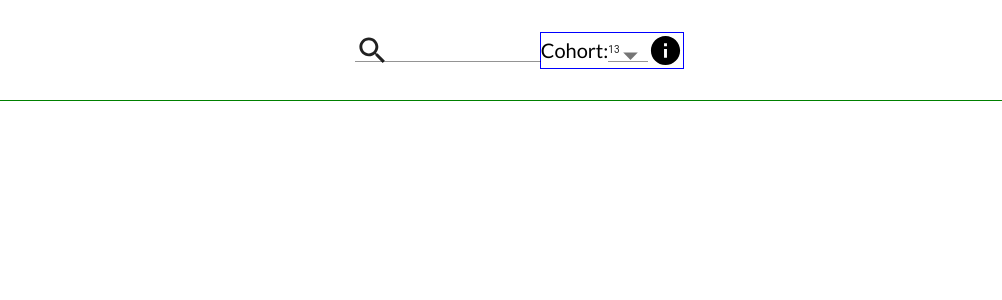
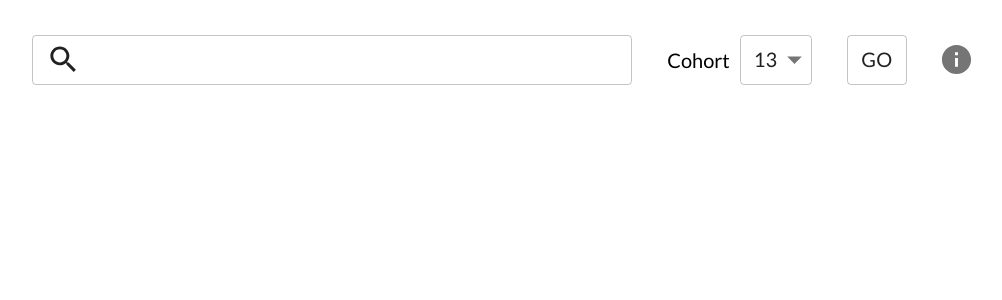
Before and after one commit to colebillys19/whiskly, a React (Create React App) app: page / in a window 1280 px wide. Shown: the top 300 px of the page, without its empty margins (121-1123 px from the left). Built offline with nearby package versions, Linux system fonts and the light colour scheme.

Commit message:
adjust dropdown styling

```diff
--- a/src/components/SearchForm/index.js
+++ b/src/components/SearchForm/index.js
@@ -1,17 +1,21 @@
 import React from 'react';
+import IconButton from '@material-ui/core/IconButton';
 import InfoIcon from '@material-ui/icons/Info';
 
-import { StyledForm, SubForm } from './styledComponents';
+import { StyledButton, StyledForm, StyleWrapper } from './styledComponents';
 import CohortSelect from './sub-components/CohortSelect';
 import SearchField from './sub-components/SearchField';
 
 const SearchForm = () => (
   <StyledForm>
     <SearchField />
-    <SubForm>
+    <StyleWrapper>
       <CohortSelect />
-      <InfoIcon />
-    </SubForm>
+      <StyledButton variant="outlined">GO</StyledButton>
+      <IconButton>
+        <InfoIcon />
+      </IconButton>
+    </StyleWrapper>
   </StyledForm>
 );
 
--- a/src/components/SearchForm/styledComponents.js
+++ b/src/components/SearchForm/styledComponents.js
@@ -1,19 +1,71 @@
 import styled from 'styled-components';
+import Button from '@material-ui/core/Button';
+import MenuItem from '@material-ui/core/MenuItem';
+import Select from '@material-ui/core/Select';
+import TextField from '@material-ui/core/TextField';
 
 export const StyledForm = styled.form`
+  align-items: center;
   display: flex;
+  flex-wrap: wrap;
   justify-content: center;
-  align-items: center;
-  outline: 0.1rem solid green;
-  min-height: 10rem;
+  margin: 3rem auto;
+  max-width: 100rem
 `;
 
-export const SubForm = styled.div`
-  display: flex;
-  align-items: center;
-  outline: 0.1rem solid blue;
+export const StyledLabel = styled.label``;
+
+export const StyledMenuItem = styled(MenuItem)`
+  font-family: 'Lato', sans-serif;
+  font-size: 2rem;
 `;
 
-export const StyledLabel = styled.label`
+export const StyleWrapper = styled.div`
+  align-items: center;
+  display: flex;
+  justify-content: space-between;
+  padding: 0 2rem 0 3.5rem;
+  @media (max-width: 973px) {
+    margin-top: 1.5rem;
+  }
+`;
 
+export const StyledButton = styled(Button)`
+  height: 5rem;
+  margin: 0 2rem 0 3.5rem;
+  min-width: 0;
+  padding: 0;
+  width: 6rem;
 `;
+
+export const StyledTextField = styled(TextField)`
+  min-width: 60rem;
+  & .MuiInputBase-root { height: 5rem; }
+  & .MuiInputBase-input {
+    font-family: 'Lato', sans-serif;
+    font-size: 2rem;
+  }
+`;
+
+export const CohortSelectWrapper = styled.div`
+  align-items: center;
+  display: flex;
+  & .MuiSelect-icon {
+    top: 0.7rem;
+    right: 0;
+  }
+`;
+
+export const StyledSelect = styled(Select)`
+  font-family: 'Lato', sans-serif;
+  font-size: 2rem;
+  height: 5rem;
+  width: 7.2rem;
+  margin-left: 1rem;
+  & .MuiSelect-root {
+    height: 5rem;
+    padding-bottom: 0;
+    padding-top: 0;
+    line-height: 4.9rem;
+  }
+`;
--- a/src/components/SearchForm/sub-components/CohortSelect.js
+++ b/src/components/SearchForm/sub-components/CohortSelect.js
@@ -1,8 +1,11 @@
-import React, { Fragment, useState } from 'react';
-import MenuItem from '@material-ui/core/MenuItem';
-import Select from '@material-ui/core/Select';
+import React, { useState } from 'react';
 
-import { StyledLabel } from '../styledComponents';
+import {
+  CohortSelectWrapper,
+  StyledLabel,
+  StyledMenuItem,
+  StyledSelect,
+} from '../styledComponents';
 
 const CohortSelect = () => {
   const [cohort, setCohort] = useState(13);
@@ -12,15 +15,19 @@ const CohortSelect = () => {
   };
 
   return (
-    <Fragment>
-      <StyledLabel>Cohort:</StyledLabel>
-      <Select value={cohort} onChange={handleChange}>
-        <MenuItem value={11}>11</MenuItem>
-        <MenuItem value={12}>12</MenuItem>
-        <MenuItem value={13}>13</MenuItem>
-        <MenuItem value={14}>14</MenuItem>
-      </Select>
-    </Fragment>
+    <CohortSelectWrapper>
+      <StyledLabel>Cohort</StyledLabel>
+      <StyledSelect
+        onChange={handleChange}
+        value={cohort}
+        variant="outlined"
+      >
+        <StyledMenuItem value={11}>11</StyledMenuItem>
+        <StyledMenuItem value={12}>12</StyledMenuItem>
+        <StyledMenuItem value={13}>13</StyledMenuItem>
+        <StyledMenuItem value={14}>14</StyledMenuItem>
+      </StyledSelect>
+    </CohortSelectWrapper>
   );
 };
 
--- a/src/components/SearchForm/sub-components/SearchField.js
+++ b/src/components/SearchForm/sub-components/SearchField.js
@@ -1,18 +1,20 @@
 import React from 'react';
 import InputAdornment from '@material-ui/core/InputAdornment';
 import SearchIcon from '@material-ui/icons/Search';
-import TextField from '@material-ui/core/TextField';
+
+import { StyledTextField } from '../styledComponents';
 
 const SearchField = () => {
-  const adornment = (
+  const startAdornment = (
     <InputAdornment position="start">
       <SearchIcon />
     </InputAdornment>
   );
+
   return (
-    <TextField
-      InputProps={{ startAdornment: adornment }}
-
+    <StyledTextField
+      InputProps={{ startAdornment }}
+      variant="outlined"
     />
   );
 };
--- a/src/globalStyles.js
+++ b/src/globalStyles.js
@@ -29,6 +29,17 @@ const GlobalStyle = createGlobalStyle`
     max-width: 100%;
     height: auto;
   }
+
+  .MuiPopover-paper {
+    width: 7.2rem !important;
+  }
+
+  .MuiMenuItem-root {
+    display: flex;
+    justify-content: center;
+    padding-left: 0;
+    padding-right: 0;
+  }
 `;
 
 export default GlobalStyle;
```
